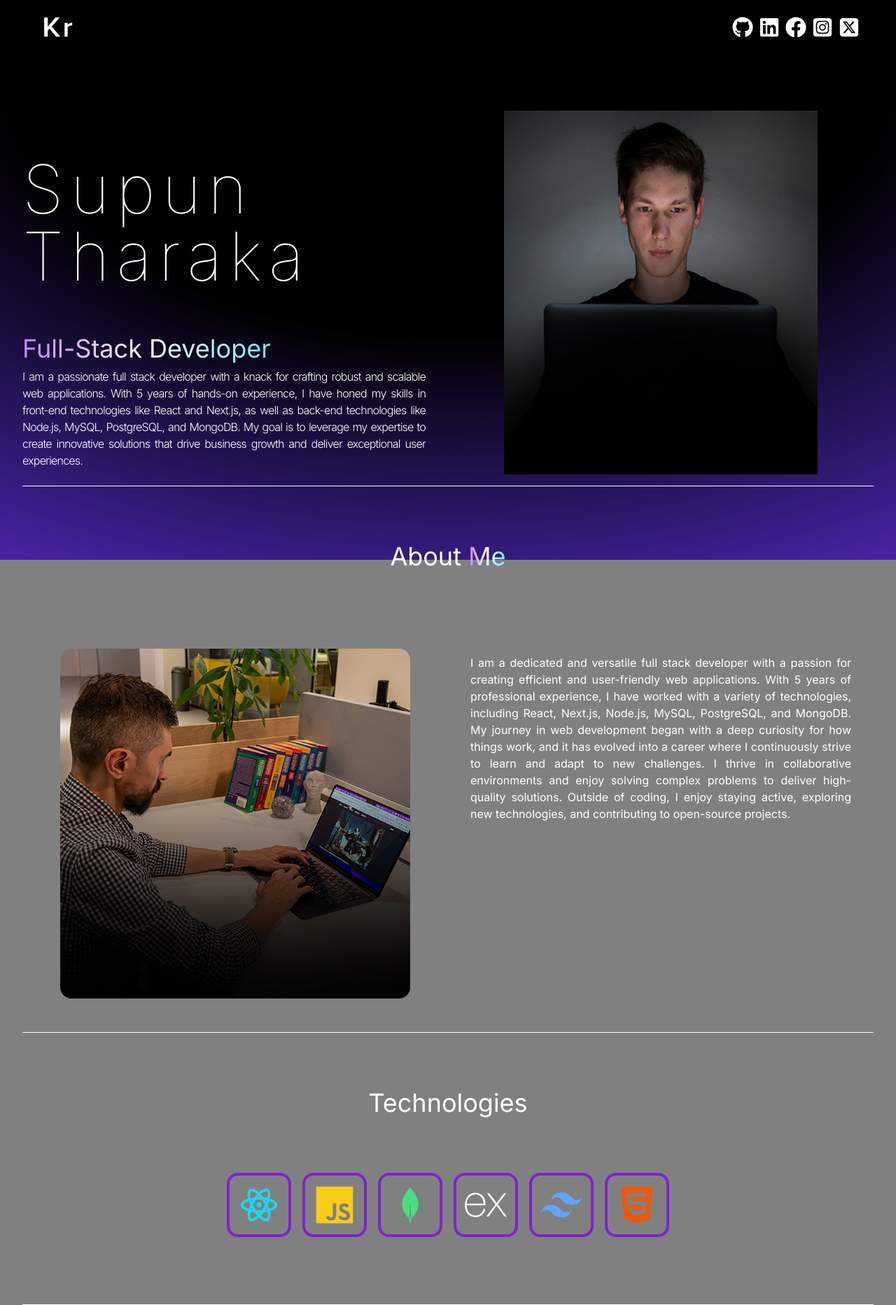
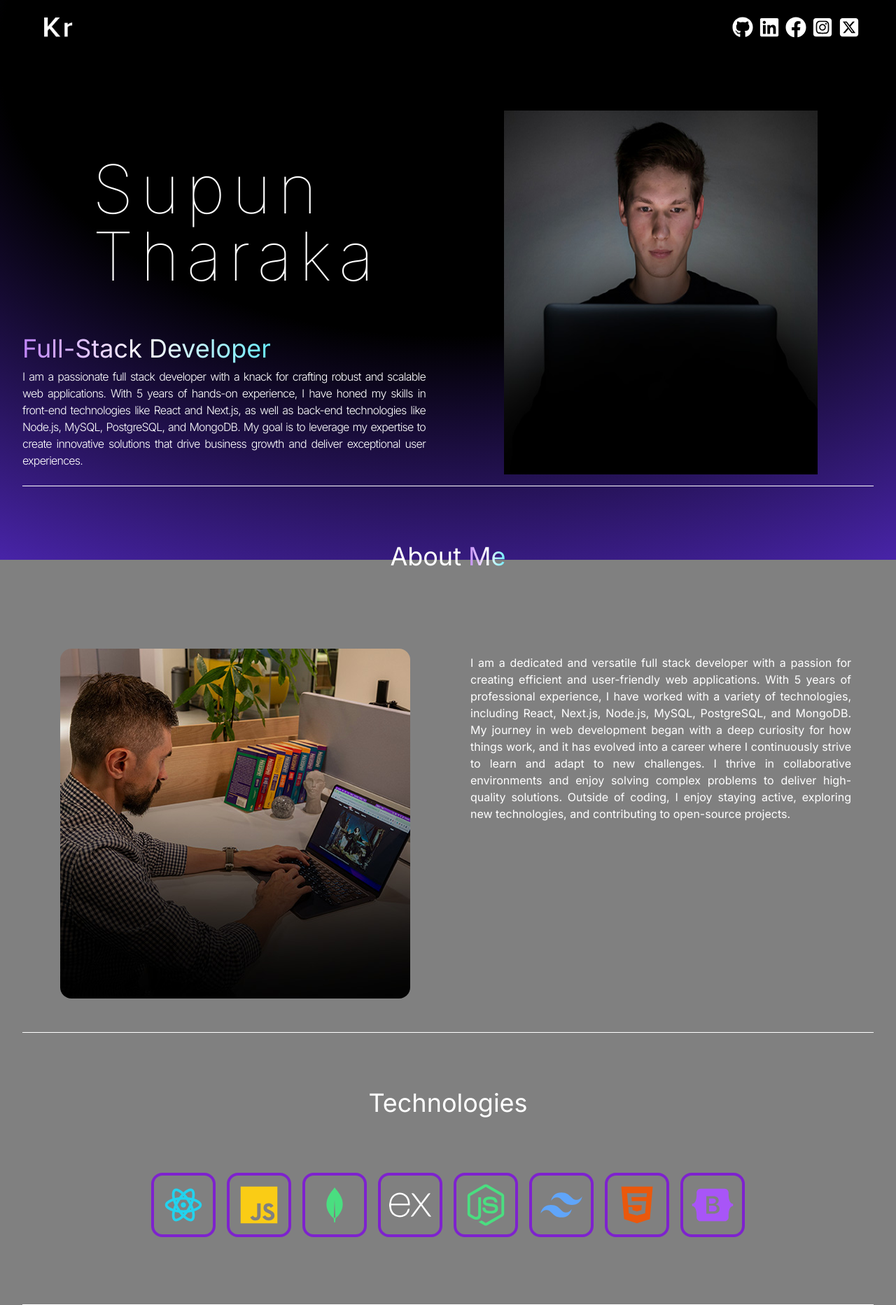
Before and after one commit to Supun-01/react_tailwind_test, a React (Vite) app: page / in a window 1280 px wide. Shown: the whole page at 70% size. Built offline with nearby package versions, Linux system fonts and the light colour scheme.

Commit message:
Motion_test

```diff
--- a/package.json
+++ b/package.json
@@ -10,6 +10,7 @@
     "preview": "vite preview"
   },
   "dependencies": {
+    "framer-motion": "^11.11.1",
     "react": "^18.3.1",
     "react-dom": "^18.3.1",
     "react-icons": "^5.3.0"
--- a/src/components/Hero.jsx
+++ b/src/components/Hero.jsx
@@ -1,6 +1,7 @@
 import { HERO_CONTENT } from "../constants"
 import { HERO_POSITION } from "../constants"
 import dp from "../assets/kevinRushProfile.jpg"
+import { motion } from "framer-motion"
 
 function Hero() {
     return (
@@ -8,8 +9,13 @@ function Hero() {
             <div className="flex flex-wrap">
                 <div className="w-full lg:w-1/2">
                     <div className="flex flex-col items-center lg:items-start">
+                        <motion.h1 animate={{ x: 100 }} className="pb-16 text-6xl font-thin tracking-widest lg:text-8xl lg:mt-16">Supun Tharaka</motion.h1>
+                    </div>
+
+                    {/* <div className="flex flex-col items-center lg:items-start">
                         <h1 className="pb-16 text-6xl font-thin tracking-widest lg:text-8xl lg:mt-16">Supun Tharaka</h1>
-                    </div>
+                    </div> */}
+
                     <span className="bg-gradient-to-r
                     from-purple-400 via-white to-cyan-300 bg-clip-text text-transparent text-4xl">
                         {HERO_POSITION}
--- a/src/components/Technologies.jsx
+++ b/src/components/Technologies.jsx
@@ -4,6 +4,8 @@ import { FaHtml5 } from "react-icons/fa";
 import { FaJs } from "react-icons/fa";
 import { SiExpress } from "react-icons/si";
 import { RiTailwindCssFill } from "react-icons/ri";
+import { FaNodeJs } from "react-icons/fa";
+import { FaBootstrap } from "react-icons/fa";
 
 
 function Technologies() {
@@ -29,6 +31,9 @@ function Technologies() {
                     <SiExpress className="text-6xl text-white" />
                 </div>
 
+                <div className="rounded-2xl border-purple-700 border-4 p-3">
+                    <FaNodeJs className="text-6xl text-green-400" />
+                </div>
 
                 <div className="rounded-2xl border-purple-700 border-4 p-3">
                     <RiTailwindCssFill className="text-6xl text-blue-400" />
@@ -38,6 +43,10 @@ function Technologies() {
                     <FaHtml5 className="text-6xl text-orange-600" />
                 </div>
 
+                <div className="rounded-2xl border-purple-700 border-4 p-3">
+                    <FaBootstrap className="text-6xl text-purple-500" />
+                </div>
+
             </div>
         </div>
     )
```
Also changed, not shown: 1 other file (tests, documents, lock files or other folders).
